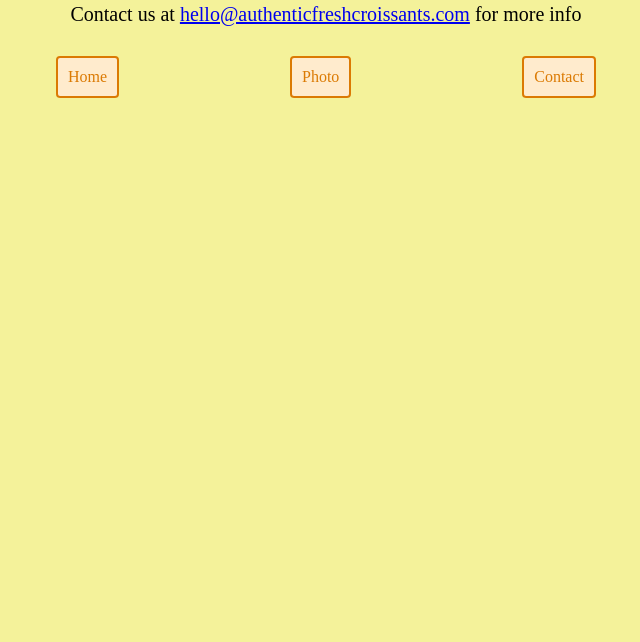
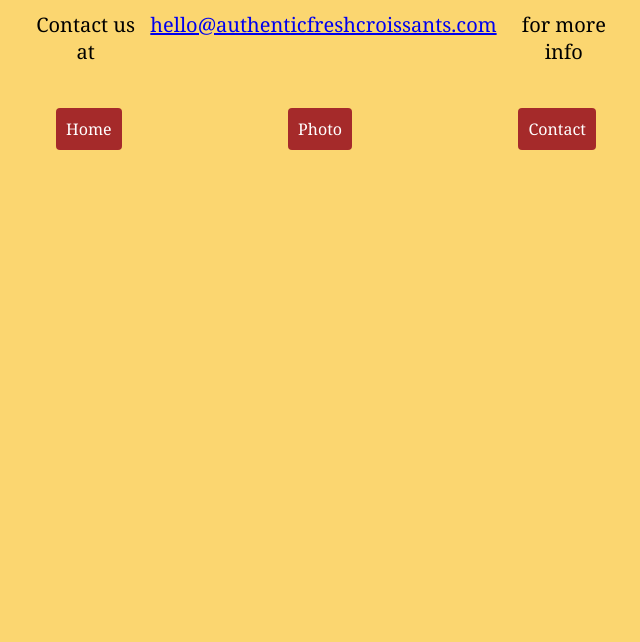
Before and after one commit to Ishani-Morgan04/W3L5_Multiple_Hosting_Pages_Challenge, a plain HTML site: page contact.html in a window 1280 px wide. Shown: the part 158-800 px from the top of the page, without its empty margins (314-954 px from the left). Drawn offline with Linux system fonts and the light colour scheme.

Commit message:
Re-styled website

```diff
--- a/src/styles.css
+++ b/src/styles.css
@@ -1,12 +1,9 @@
-:root {
-  --primary-color: rgb(219, 122, 3);
-}
-
 body {
   width: 600px;
   margin: 40px auto;
   padding: 20px 0;
-  background-color: rgb(244, 242, 154);
+  background-color: rgb(251, 214, 112);
+  font-family: Georgia, "Times New Roman", Times, serif;
 }
 
 h1 {
@@ -34,11 +31,10 @@ img {
 }
 
 .navigation-links a {
-  color: var(--primary-color);
-  border: 2px solid var(--primary-color);
+  background-color: brown;
   padding: 10px;
   border-radius: 4px;
-  background-color: blanchedalmond;
+  color: white;
   text-decoration: none;
 }
 
@@ -51,4 +47,5 @@ img {
   font-size: 20px;
   padding-right: 5px;
   padding-left: 5px;
+  padding-bottom: 40px;
 }
```
